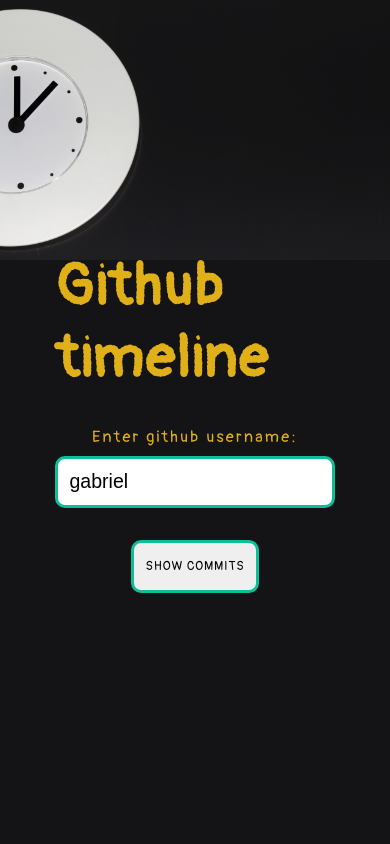
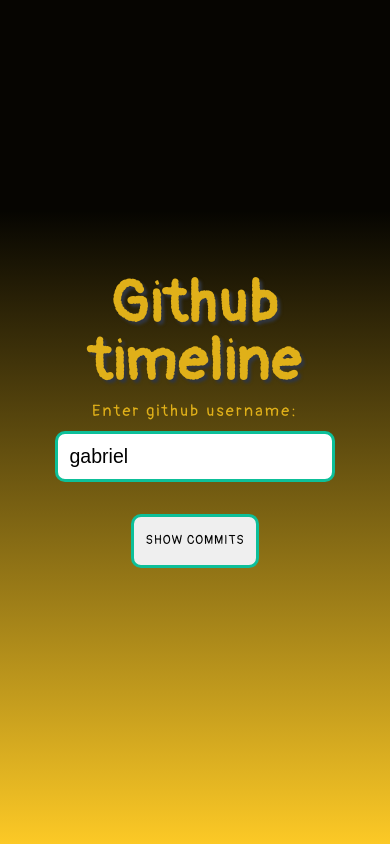
Before and after one commit to Dabgan/github-timeline, a React (Create React App) app: page / in a window 390 px wide. Built offline with nearby package versions, Linux system fonts and the light colour scheme.

Commit message:
fix: RWD styles for main page

```diff
--- a/src/pages/main page/mainPage.styles.js
+++ b/src/pages/main page/mainPage.styles.js
@@ -10,11 +10,28 @@
     background-image: url(${time});
     background-size: 100% auto;
     background-repeat: no-repeat;
+    @media ${(props) => props.theme.device.phone} {
+        padding: 0;
+        background: rgb(252, 201, 38);
+        background: linear-gradient(
+            0deg,
+            rgba(252, 201, 38, 1) 0%,
+            rgba(6, 5, 1, 1) 75%
+        );
+    }
+    @media ${(props) => props.theme.device.tablet} {
+        background-size: 100% 100%;
+    }
 `;
 
 export const Title = styled.h1`
     font-size: ${(props) => props.theme.font.size.header.m};
     margin-bottom: ${(props) => props.theme.margin.s};
+    line-height: ${(props) => props.theme.font.size.header.m};
+    text-shadow: 3px 3px 3px ${(props) => props.theme.colors.grey};
+    @media ${(props) => props.theme.device.phone} {
+        margin-bottom: ${(props) => props.theme.margin.xs};
+    }
 `;
 
 export const Container = styled.form`
@@ -22,6 +39,8 @@
     flex-flow: column;
     justify-content: space-around;
     align-items: center;
+    text-align: center;
+    width: 100%;
     padding: ${(props) => props.theme.padding.l};
     button {
         margin-top: ${(props) => props.theme.margin.s};
--- a/src/pages/repos/Repos.jsx
+++ b/src/pages/repos/Repos.jsx
@@ -16,7 +16,6 @@
     const { data, nextPage, link, loading, loadingNextPage } = useSelector(
         (state) => state.repos
     );
-    console.log("How many times it will be rendered?");
 
     // function that sort repositories at start, based on a creation date (newest repos, at the top)
     const sortedRepos = data.sort((a, b) => {
--- a/src/styles/Theme.jsx
+++ b/src/styles/Theme.jsx
@@ -2,20 +2,16 @@
 import { ThemeProvider } from "styled-components";
 
 const breakpoints = {
-    bigDesktop: 1440,
-    desktop: 1150,
-    bigTablet: 1020,
-    tablet: 767,
-    phone: 374,
-    smallPhone: 340,
+    bigDesktop: `1440px`,
+    desktop: `1150px`,
+    tablet: `1024px`,
+    phone: `420px`,
 };
 const device = {
-    bigDesktop: `(min-width: ${breakpoints.bigDesktop})`,
-    desktop: `(min-width: ${breakpoints.desktop})`,
-    bigTablet: `(min-width: ${breakpoints.bigTablet})`,
-    tablet: `(min-width: ${breakpoints.tablet})`,
-    phone: `(min-width: ${breakpoints.phone})`,
-    smallPhone: `(min-width: ${breakpoints.smallPhone})`,
+    bigDesktop: `only screen and (max-width: ${breakpoints.bigDesktop})`,
+    desktop: `only screen and (max-width: ${breakpoints.desktop})`,
+    tablet: `only screen and (max-width: ${breakpoints.tablet})`,
+    phone: `only screen and (max-width: ${breakpoints.phone})`,
 };
 
 const font = {
@@ -45,7 +41,6 @@
 const colors = {
     main: "#FCC926",
     secondary: "#0dbf99",
-    ternary: "#EF26FC",
     background: "#141416",
     powderWhite: "#FFFDF9",
     persianGreen: "#06B49A",
--- a/src/styles/global.styles.js
+++ b/src/styles/global.styles.js
@@ -34,6 +34,9 @@
     justify-content: center;
     align-items: center;
     min-height: 100vh;
+    @media ${(props) => props.theme.device.phone} {
+        /* min-heigth: auto; */
+    }
 `;
 
 export const BtnContainer = styled.div`
@@ -41,7 +44,7 @@
     flex-flow: row;
     justify-content: space-around;
     padding: 1.5rem;
-    @media (min-width: 320px) and (max-width: 1181px) {
+    @media ${(props) => props.theme.device.smallPhone} {
         margin: 1rem 0;
         width: 100%;
         justify-content: space-between;
```
